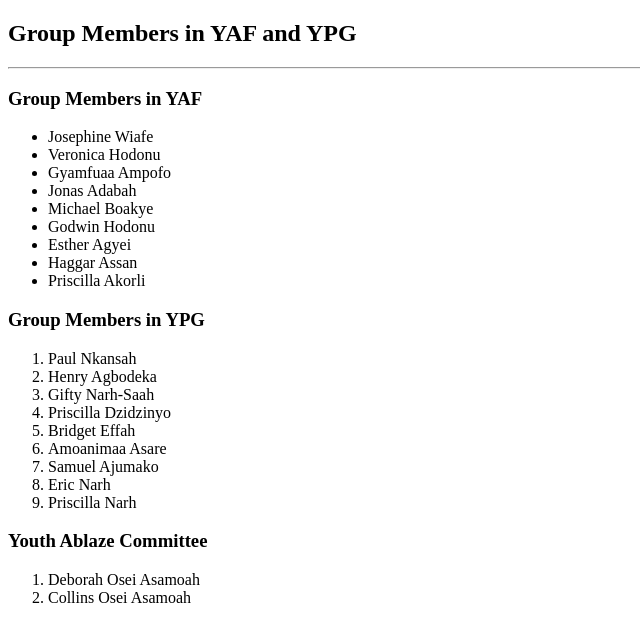
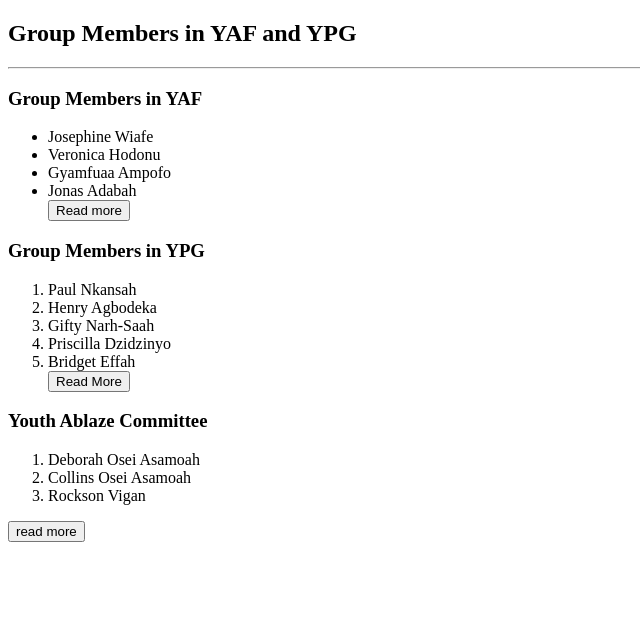
Before and after one commit to Akua1039/Tech4Girls_lesson2, a plain HTML site: page index.html in a window 1280 px wide. Shown: the whole page, without its empty margins (0-640 px from the left). Drawn offline with Linux system fonts and the light colour scheme.

Commit message:
Added comments and buttons

```diff
--- a/index.html
+++ b/index.html
@@ -14,11 +14,12 @@
    <li>Veronica Hodonu</li>
    <li>Gyamfuaa Ampofo</li>
    <li>Jonas Adabah</li>
-   <li>Michael Boakye</li>
+   <button>Read more</button>
+   <!-- <li>Michael Boakye</li>
    <li>Godwin Hodonu</li>
    <li>Esther Agyei</li>
    <li>Haggar Assan</li>
-   <li>Priscilla Akorli</li>
+   <li>Priscilla Akorli</li> -->
 </ul>
    <h3>Group Members in YPG</h3>
    <ol>
@@ -27,15 +28,21 @@
     <li>Gifty Narh-Saah</li>
     <li>Priscilla Dzidzinyo</li>
     <li>Bridget Effah</li>
-    <li>Amoanimaa Asare</li>
+    <button>Read More</button>
+    <!-- <li>Amoanimaa Asare</li>
     <li>Samuel Ajumako</li>
     <li>Eric Narh</li>
-    <li>Priscilla Narh</li>
+    <li>Priscilla Narh</li> -->
 </ol>
 <h3>Youth Ablaze Committee</h3>
    <ol>
     <li>Deborah Osei Asamoah</li>
     <li>Collins Osei Asamoah</li>
+    <li>Rockson Vigan</li>
    </ol>
-</body>
+   <!-- <img src="images/Presbyterian_Church_of_Ghana_Crest.png" alt="PCG Logo">
+   <img src="images/YAF LOGO.jpg" alt="YAF Log">
+   <img src="images/YPG LOGO.jpg" alt="">  -->
+   <button>read more</button>
+
 </html>
```
Also changed, not shown: images/Presbyterian_Church_of_Ghana_Crest.png (added), images/YAF LOGO.jpg (added), images/YPG LOGO.jpg (added).
